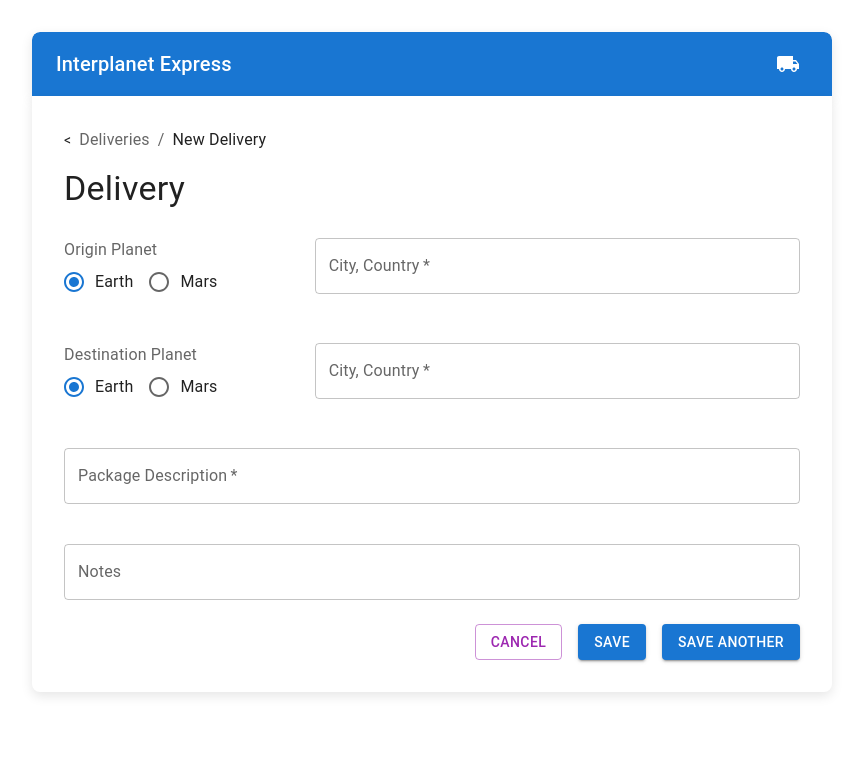
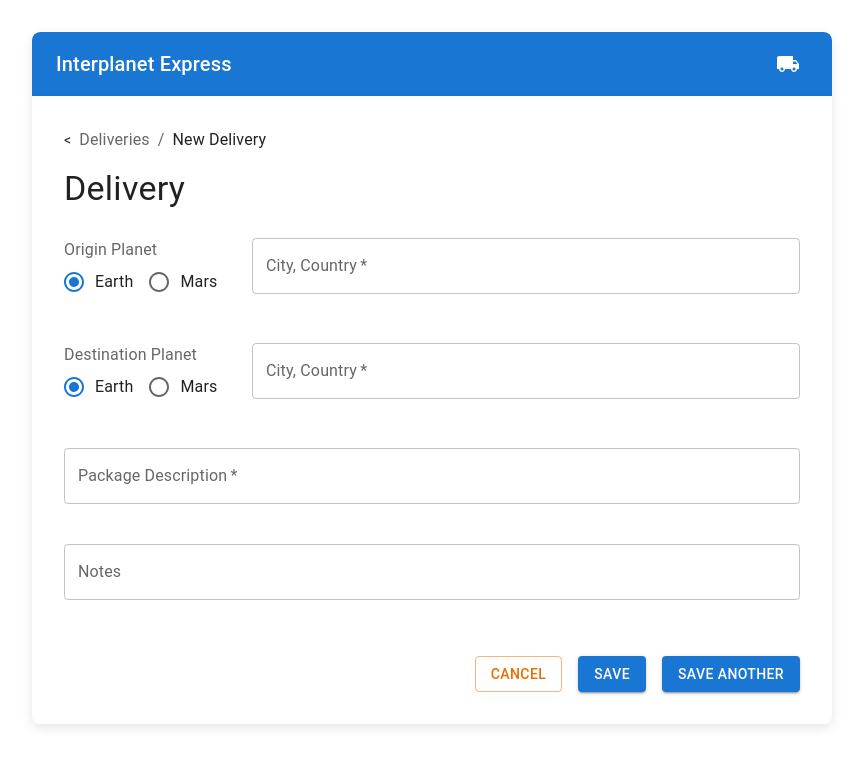
Before and after one commit to yancostasc/BeyondTheBytes, a React (Create React App) app in the folder interplanet-express/: page /register in a window 1280 px wide. Shown: the top 766 px of the page, without its empty margins (208-1071 px from the left). Built offline with nearby package versions, Linux system fonts and the light colour scheme.

Commit message:
Fix: mudança para mostrar dados na list, arrumando grid edit e regiser

```diff
--- a/interplanet-express/src/components/AddressList.tsx
+++ b/interplanet-express/src/components/AddressList.tsx
@@ -69,11 +69,11 @@ const AddressList: React.FC<AddressListProps> = ({
             <Grid container alignItems="center">
               <Grid item xs={6}>
                 <ListItemText
-                  primary={address.packageDescription}
-                  secondary={address.notes}
+                  primary={address.originLocation}
+                  secondary={address.destinationLocation}
                 />
               </Grid>
-              <Grid item xs={3} display={"flex"} flexDirection={"row-reverse"}>
+              <Grid item xs={3} display={"flex"} flexDirection={"row"}>
                 <span style={getPlanetStyle(address.originPlanet)}>
                   {address.originPlanet}
                 </span>
--- a/interplanet-express/src/pages/EditAddress.tsx
+++ b/interplanet-express/src/pages/EditAddress.tsx
@@ -65,7 +65,7 @@ const EditAddress: React.FC<EditAddressProps> = ({
       </Typography>
       <form onSubmit={handleUpdate}>
         <Grid container spacing={2}>
-          <Grid item xs={12} sm={4}>
+          <Grid item xs={3}>
             <FormControl component="fieldset" fullWidth margin="normal">
               <FormLabel component="legend">Origin Planet</FormLabel>
               <RadioGroup
@@ -88,7 +88,7 @@ const EditAddress: React.FC<EditAddressProps> = ({
               </RadioGroup>
             </FormControl>
           </Grid>
-          <Grid item xs={12} sm={8}>
+          <Grid item xs={9}>
             <TextField
               fullWidth
               margin="normal"
@@ -100,7 +100,7 @@ const EditAddress: React.FC<EditAddressProps> = ({
               required
             />
           </Grid>
-          <Grid item xs={12} sm={4}>
+          <Grid item xs={3}>
             <FormControl component="fieldset" fullWidth margin="normal">
               <FormLabel component="legend">Destination Planet</FormLabel>
               <RadioGroup
@@ -123,7 +123,7 @@ const EditAddress: React.FC<EditAddressProps> = ({
               </RadioGroup>
             </FormControl>
           </Grid>
-          <Grid item xs={12} sm={8}>
+          <Grid item xs={9}>
             <TextField
               fullWidth
               margin="normal"
@@ -156,7 +156,7 @@ const EditAddress: React.FC<EditAddressProps> = ({
               onChange={(e) => setNotes(e.target.value)}
             />
           </Grid>
-          <Grid item xs={12}>
+          <Grid item xs={12} display="flex" justifyContent="flex-end">
             <Button type="submit" variant="contained" color="primary">
               Update
             </Button>
--- a/interplanet-express/src/pages/RegisterAddress.tsx
+++ b/interplanet-express/src/pages/RegisterAddress.tsx
@@ -77,9 +77,9 @@ const RegisterAddress: React.FC<RegisterAddressProps> = ({ addAddress }) => {
       <Typography variant="h4" component="h1" gutterBottom>
         Delivery
       </Typography>
-      <form onSubmit={(e) => handleSubmit(e, true)} style={{ width: "100%" }}>
+      <form style={{ width: "100%" }}>
         <Grid container spacing={2}>
-          <Grid item xs={12} sm={4}>
+          <Grid item xs={3}>
             <FormControl component="fieldset" fullWidth margin="normal">
               <FormLabel component="legend">Origin Planet</FormLabel>
               <RadioGroup
@@ -102,7 +102,7 @@ const RegisterAddress: React.FC<RegisterAddressProps> = ({ addAddress }) => {
               </RadioGroup>
             </FormControl>
           </Grid>
-          <Grid item xs={12} sm={8}>
+          <Grid item xs={9}>
             <TextField
               fullWidth
               margin="normal"
@@ -114,7 +114,7 @@ const RegisterAddress: React.FC<RegisterAddressProps> = ({ addAddress }) => {
               required
             />
           </Grid>
-          <Grid item xs={12} sm={4}>
+          <Grid item xs={3}>
             <FormControl component="fieldset" fullWidth margin="normal">
               <FormLabel component="legend">Destination Planet</FormLabel>
               <RadioGroup
@@ -137,7 +137,7 @@ const RegisterAddress: React.FC<RegisterAddressProps> = ({ addAddress }) => {
               </RadioGroup>
             </FormControl>
           </Grid>
-          <Grid item xs={12} sm={8}>
+          <Grid item xs={9}>
             <TextField
               fullWidth
               margin="normal"
@@ -170,14 +170,27 @@ const RegisterAddress: React.FC<RegisterAddressProps> = ({ addAddress }) => {
               onChange={(e) => setNotes(e.target.value)}
             />
           </Grid>
-          <Grid item xs={12} display="flex" justifyContent="flex-end" gap={2}>
-            <Button variant="outlined" color="secondary" onClick={handleCancel}>
+          <Grid
+            item
+            xs={12}
+            display="flex"
+            justifyContent="flex-end"
+            gap={2}
+            marginTop={4}
+          >
+            <Button variant="outlined" color="warning" onClick={handleCancel}>
               Cancel
             </Button>
-            <Button type="submit" variant="contained" color="primary">
+            <Button
+              type="submit"
+              variant="contained"
+              color="primary"
+              onClick={(e) => handleSubmit(e, true)}
+            >
               Save
             </Button>
             <Button
+              type="submit"
               variant="contained"
               color="primary"
               onClick={(e) => handleSubmit(e, false)}
```
